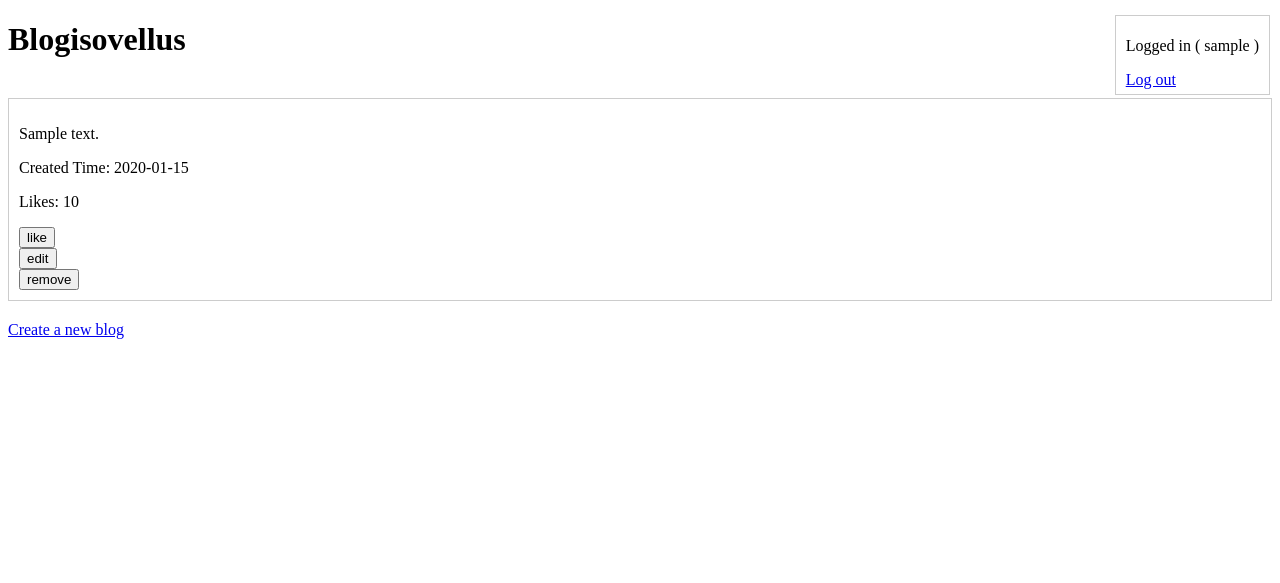
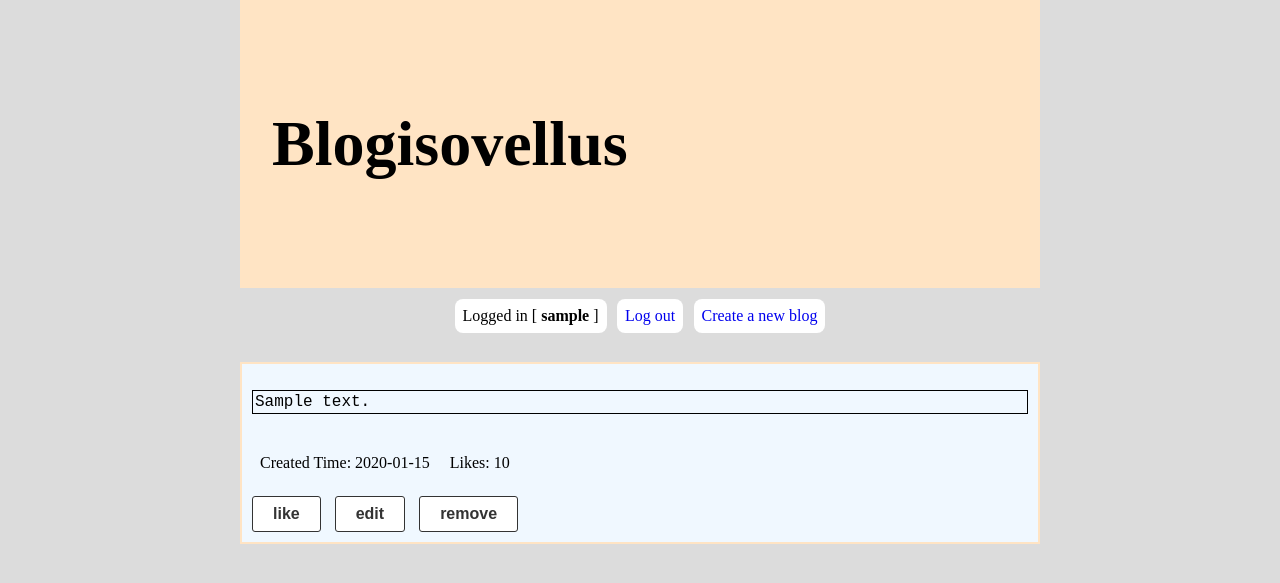
Before and after one commit to ebadihamed/Tsoha-2024, a Flask app: template templates/index.html in a window 1280 px wide. Shown: the top 583 px of the page. Run offline with Flask 3, Linux system fonts and the light colour scheme; the visitor is signed in with stand-in values (Sample User, id 1); the template is opened without the code that fills it: most values are stand-ins (such as "Sample title", 1, 10 or a date in 2020).

Commit message:
style is changed

```diff
--- /dev/null
+++ b/static/styles/style.css
@@ -0,0 +1,156 @@
+body {
+    margin: auto;
+    max-width: 50em;
+    font-family: 'Times New Roman', Times, serif;
+    background-color: gainsboro;
+}
+
+.header {
+    background-color: bisque;
+    font-weight: bold;
+    padding: 2em 1em;
+    font-size: 2em;
+}
+
+.blog-box {
+    border: 2px solid bisque;
+    padding: 10px;
+    margin-bottom: 20px;
+    background-color: aliceblue;
+}
+
+.logging-container li {
+    display: inline-block;
+    padding: .5em;
+    background: white;
+    border-radius: .5em;
+    margin: .2em;
+    color: #000;
+}
+
+.logging-container li a {
+    text-decoration: none;
+}
+
+.logging-container li:hover{
+    background-color: rgb(226, 226, 226);
+}
+
+.logging-container ul {
+    padding: 0;
+    margin: .5em;
+    text-align: center;
+}
+
+.content {
+    border: 1px solid black;
+    padding: 2px;
+    font-family: 'Courier New', Courier, monospace;
+}
+
+.info {
+    padding: 0;
+    margin: 0;
+}
+.info li {
+    display: inline-block;
+    padding: .5em;
+}
+
+.button {
+    list-style: none;
+    padding: 0;
+    margin: 0;
+  }
+
+.button li {
+    display: inline-block;
+    margin-right: 10px;
+  }
+
+.button input[type="submit"] {
+    display: inline-block;
+    padding: 8px 20px;
+    font-size: 16px;
+    font-weight: bold;
+    text-align: center;
+    text-decoration: none;
+    border: 1px solid #333;
+    border-radius: 3px;
+    background-color: #fff;
+    color: #333;
+    cursor: pointer;
+    transition: background-color 0.3s, color 0.3s, border-color 0.3s;
+}
+
+.button input[type="submit"]:hover {
+    background-color: #333;
+    color: #fff;
+}
+
+.button input[type="submit"]:active {
+    background-color: #555;
+    border-color: #555;
+    color: #fff;
+}
+
+.form-container {
+    background-color: #fff;
+    padding: 20px;
+    border-radius: 5px;
+    box-shadow: 0 0 10px rgba(0, 0, 0, 0.1);
+}
+
+.form-container input[type="text"],
+.form-container input[type="password"] {
+    width: 100%;
+    padding: 10px;
+    margin: 5px 0;
+    border: 1px solid #ccc;
+    border-radius: 5px;
+}
+
+.form-container input[type="submit"] {
+    width: 100%;
+    padding: 10px;
+    margin-top: 10px;
+    background-color: #007bff;
+    color: #fff;
+    border: none;
+    border-radius: 5px;
+    cursor: pointer;
+    transition: background-color 0.3s;
+}
+
+.form-container input[type="submit"]:hover {
+    background-color: #0056b3;
+}
+
+.form-container input[type="submit"].cancel {
+    background-color: #dc3545;
+}
+
+.form-container input[type="submit"].cancel:hover {
+    background-color: #c82333;
+}
+
+.cancel-button {
+    background-color: #dc3545;
+    color: #fff;
+    border: none;
+    border-radius: 5px;
+    padding: 10px 20px;
+    margin-top: 10px;
+    cursor: pointer;
+    transition: background-color 0.3s;
+}
+
+.cancel-button:hover {
+    background-color: #c82333;
+}
+
+.error-message {
+    color: #dc3545;
+    font-size: 18px;
+    margin-bottom: 10px;
+}
--- a/templates/edit.html
+++ b/templates/edit.html
@@ -2,17 +2,21 @@
 <html>
 <head>
     <title>Edit blog</title>
+    <link rel="stylesheet" href="{{ url_for('static', filename='styles/style.css') }}">
+    <meta name="viewport" content="width=device-width, initial-scale=1">
 </head>
 <body>
     <h2>Edit your blog:</h2>
+    <div class="form-container">
         <form action="/edit_save" method="POST">
             <textarea name="content" rows="10" cols="50">{{ content }}</textarea>
             <input type="hidden" name="id" value="{{ id }}"/>
             <input type="hidden" name="csrf_token" value="{{ session.csrf_token }}">
             <input type="submit" value="save" />
         </form>
+    </div>
     <form action="/cancel" method="POST">
-        <input type="submit" value="cancel" />
+        <input type="submit" class="cancel-button" value="cancel" />
     </form>
 </body>
 </html>
--- a/templates/index.html
+++ b/templates/index.html
@@ -2,67 +2,72 @@
 <html>
 <head>
     <title>Blogisovellus</title>
-    <style>
-        .blog-box {
-            border: 1px solid #ccc;
-            padding: 10px;
-            margin-bottom: 20px;
-        }
-        .logging-container {
-            position: absolute;
-            top: 15px;
-            right: 10px;
-            border: 1px solid #ccc;
-            padding: 5px 10px;
-        }
-    </style>
-
+    <link rel="stylesheet" href="{{ url_for('static', filename='styles/style.css') }}">
+    <meta name="viewport" content="width=device-width, initial-scale=1">
 </head>
 <body>
+    <div class="header">
         <h1>Blogisovellus</h1>
+    </div>
 
     <!-- Show this if logged in-->
     {% if session.username %}
     <div class="logging-container">
-        <p>Logged in ( {{session.username}} )</p>
-        <a href="/log_out">Log out</a>
+        <ul>
+            <li>Logged in [ <strong>{{session.username}}</strong> ]</li>
+            <li><a href="/log_out">Log out</a></li>
+            <li><a href="/new_blog">Create a new blog</a></li>
+        </ul>
     </div>
     <br>
     {% for blog in blogs %}
     <div class="blog-box">
-        <p>{{ blog.content }}</p>
-        <p>Created Time: {{ blog.created_at.strftime("%Y-%m-%d") }}</p>
-        <p>Likes: {{ blog.likes }}</p>
+        <p class="content">{{ blog.content }}</p>
+        <ul class="info">
+            <li><p>Created Time: {{ blog.created_at.strftime("%Y-%m-%d") }}</p></li>
+            <li><p>Likes: {{ blog.likes }}</p></li>
+        </ul>
+        <ul class="button">
+            <li>
                 <form action="/like" method="POST">
                     <input type="submit" value="like"/>
                     <input type="hidden" value="{{ session.user_id }}" name="user_id"/>
                     <input type="hidden" value="{{blog.id}}" name="blog_id"/>
                 </form>
+            </li>
             {% if session.user_id == blog.user_id %}
+            <li>
                 <form action="/edit" method="POST">
                     <input type="submit" value="edit" name="name"/>
                     <input type="hidden" value="{{ blog.id }}" name="blog_id"/>
                     <input type="hidden" name="csrf_token" value="{{ session.csrf_token }}">
                 </form>
+            </li>
+            <li>
                 <form action="/remove" method="POST">
                     <input type="submit" value="remove" name="remove"/>
                     <input type="hidden" value="{{ blog.id }}" name="blog_id"/>
                     <input type="hidden" name="csrf_token" value="{{ session.csrf_token }}">
                 </form>
+            </li>
+        </ul>
         {% endif %}
     </div>
     {% endfor %}
-    <a href="/new_blog">Create a new blog</a>
 
     <!-- Show this if not logged in-->
     {% else %}
-    <div class="loggin-container">
+    <div class="logging-container">
+        <ul>
+            <li>
                 <a href="/login">Sign in</a>
+            </li>
+        </ul>
     </div>
     <br>
     <hr>
     {% for blog in blogs %}
-    {{ blog.content }}
+    <p class="content">{{ blog.content }}</p>
     <hr>
     {% endfor %}
     {% endif %}
--- a/templates/login.html
+++ b/templates/login.html
@@ -2,9 +2,12 @@
 <html>
 <head>
     <title>Login</title>
+    <link rel="stylesheet" href="{{ url_for('static', filename='styles/style.css') }}">
+    <meta name="viewport" content="width=device-width, initial-scale=1">
 </head>
 <body>
     <h1>Sign in:</h1>
+    <div class="form-container">
         <form action="/login" method="POST" onsubmit="return check(this)">
             <label for="uname">username:</label><br>
             <input type="text" id="uname" name="uname"/><br>
@@ -12,6 +15,7 @@
             <input type="password" id="password" name="password"/><br>
             <input type="submit" value="send"/>
         </form>
+    </div>
     <br>
     <script>
         function check(form){
@@ -35,7 +39,7 @@
         }
     </script>
     <form action="/cancel" method="POST">
-        <input type="submit" value="cancel"/>
+        <input type="submit" class="cancel-button" value="cancel"/>
     </form>
     <h4>If you don't have an account, please sign up <a href="/register">here</a></h4>
 </body>
--- a/templates/new.html
+++ b/templates/new.html
@@ -2,15 +2,19 @@
 <html>
 <head>
     <title>New blog</title>
+    <link rel="stylesheet" href="{{ url_for('static', filename='styles/style.css') }}">
+    <meta name="viewport" content="width=device-width, initial-scale=1">
 </head>
 <body>
     <h2>Create a new blog:</h2>
+    <div class="form-container">
         <form action="/new_blog" method="POST" onsubmit="return check(this)">
             <textarea name="content" rows="4" cols="40"></textarea>
             <input type="hidden" name="csrf_token" value="{{ session.csrf_token }}">
             <br>
             <input type="submit" value="send">
         </form>
+    </div>
     <br>
     <script>
         function check(form){
@@ -26,7 +30,7 @@
         }
     </script>
     <form action="/cancel" method="POST">
-        <input type="submit" value="cancel"/>
+        <input type="submit" class="cancel-button" value="cancel"/>
     </form>
 </body>
 </html>
```
Also changed, not shown: templates/error.html (+14 -5 lines), templates/register.html (+6 -1 lines). Lines whose indentation alone changed are shown as unchanged.
